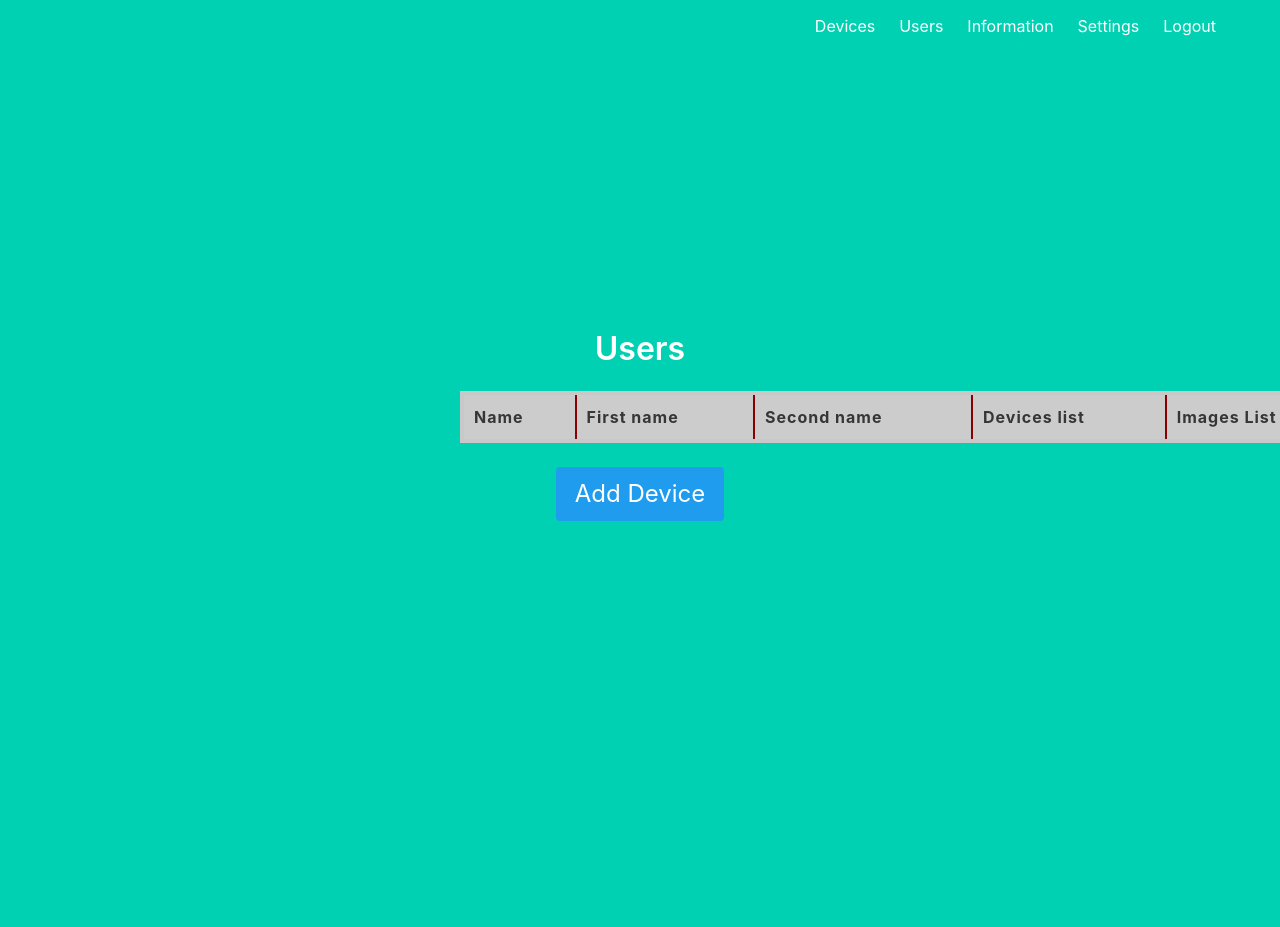
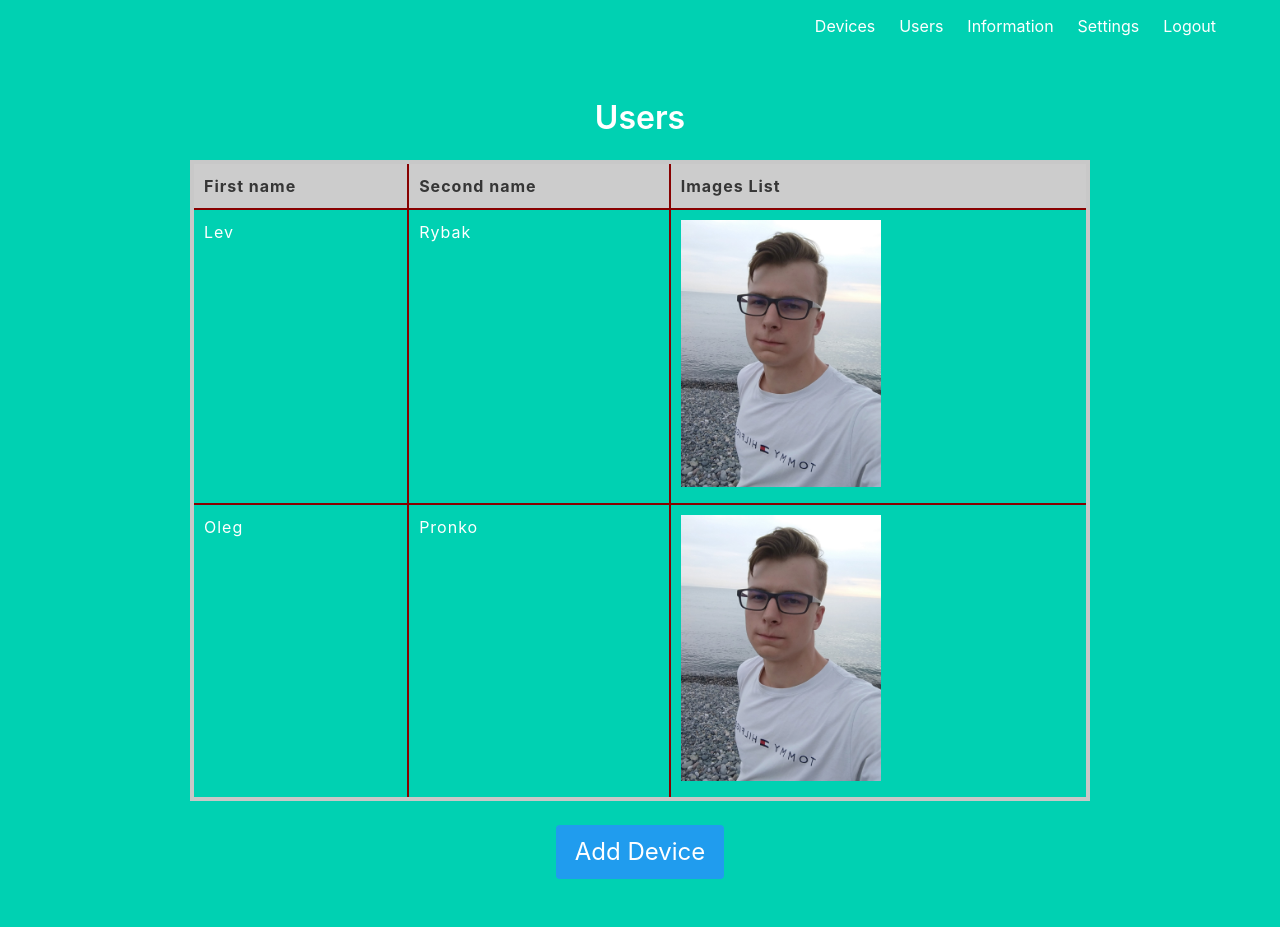
Before and after one commit to rybaklevko/diploma2019, a Flask app: page /users_page in a window 1280 px wide; the page is wider, and only the part inside the window is pictured. Before the commit the page ends 521 px from the top of that part, so only its background shows below. Run offline with Flask 2, Linux system fonts and the light colour scheme; lists and menus that the app fills with data are empty.

Commit message:
Added images output

```diff
--- a/pages/devices_page.py
+++ b/pages/devices_page.py
@@ -3,7 +3,7 @@ from flask import render_template
 
 # TODO data for device have to be read from DataBase
 device_list = [{'name': 'rybak_device', 'ip': '2', 'userList': {'Lev Rybak', 'DSA dsa'}, 'address' : 'Konovalsta str'},
-               {'name': 'rybak_device', 'ip': '2', 'userList': {'Lev Rybak', 'DSA dsa'}, 'address': 'Konovalsta str'}]
+               {'name': 'pronko_device', 'ip': '3', 'userList': {'Lev Rybak', 'DSA dsa'}, 'address': 'Konovalsta str'}]
 
 
 @app.route('/devices_page', methods=['GET', 'POST'])
--- a/pages/users_page.py
+++ b/pages/users_page.py
@@ -2,6 +2,10 @@ from app import app
 from flask import render_template
 
 
+# TODO data for device have to be read from DataBase
+users_list = [{'firstName': 'Lev', 'secondName': 'Rybak'},
+               {'firstName': 'Oleg', 'secondName': 'Pronko'}]
+
 @app.route('/users_page', methods=['GET', 'POST'])
 def users_page(error=''):
-    return render_template("users.html", error=error)
+    return render_template("users.html", users=users_list, error=error)
--- a/templates/users.html
+++ b/templates/users.html
@@ -3,21 +3,21 @@
 {% extends "base_user_page.html" %}
 
 {% block content %}
-<div class="column is-4 is-offset-4">
+<div>
     <h3 class="title">Users</h3>
     {% if error %}<p class="error"><strong>Error:</strong> {{ error }}{% endif %}
 
 
     <table align="center">
     <tr>
-        <th>Name</th><th>First name</th><th>Second name</th><th>Devices list</th><th>Images List</th>
+        <th>First name</th><th>Second name</th><th>Images List</th>
     </tr>
+
     {% for user in users %}
             <tr>
                 <td>{{user.firstName}}</td>
                 <td>{{user.secondName}}</td>
-                <td>{{user.devicesList}}</td>
-                <td><img src="resources/lev1.jpg" alt="Lev1" width="500" height="333"></td>
+                <td><img src="{{url_for('static', filename='lev1.jpg')}}" alt="Lev1" width="200" height="128"></td>
             </tr>
     {% endfor %}
     </table>
```
Also changed, not shown: static/lev1.jpg (added), static/lev2.jpg (added), static/lev3.jpg (added).
